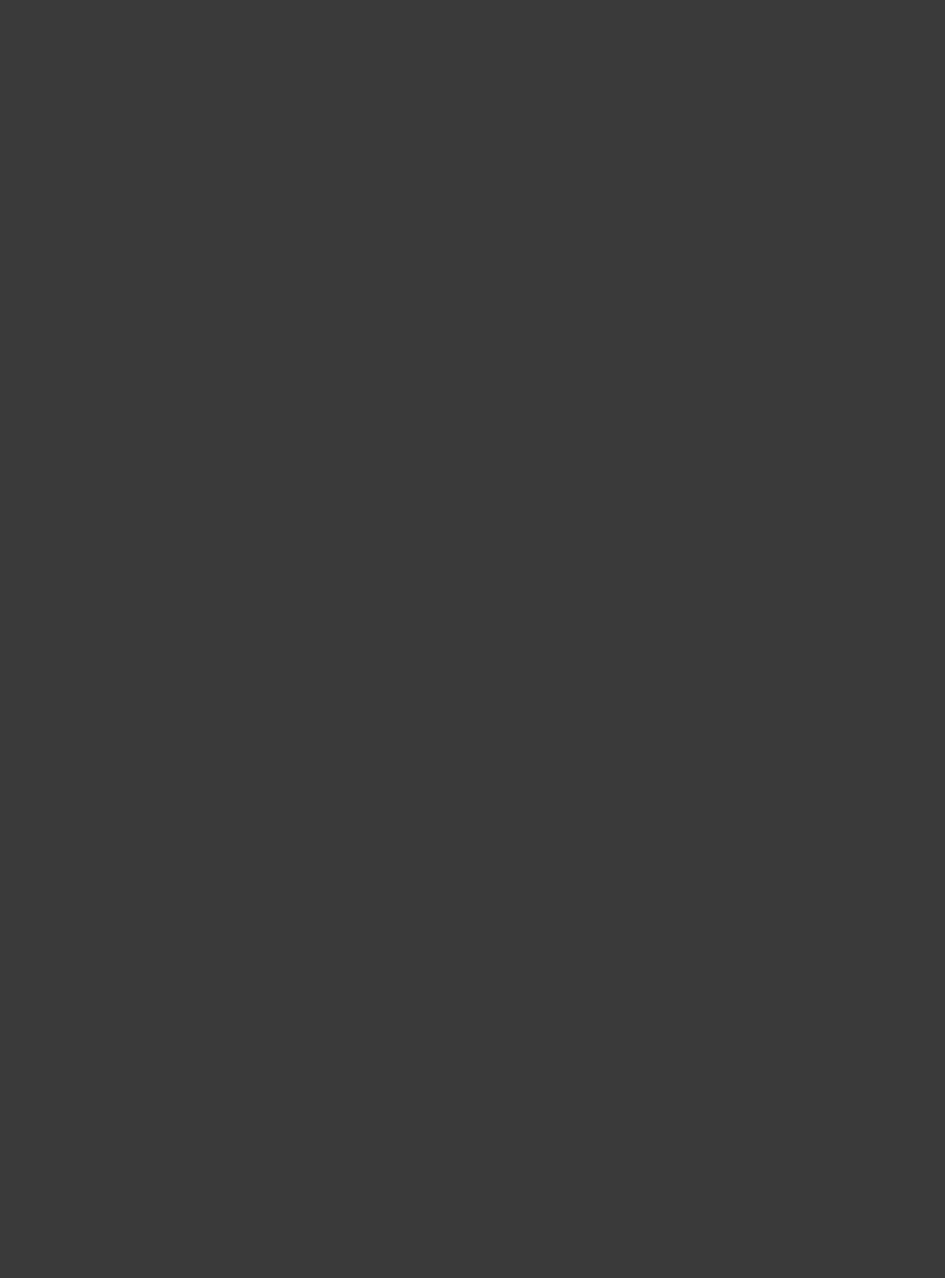
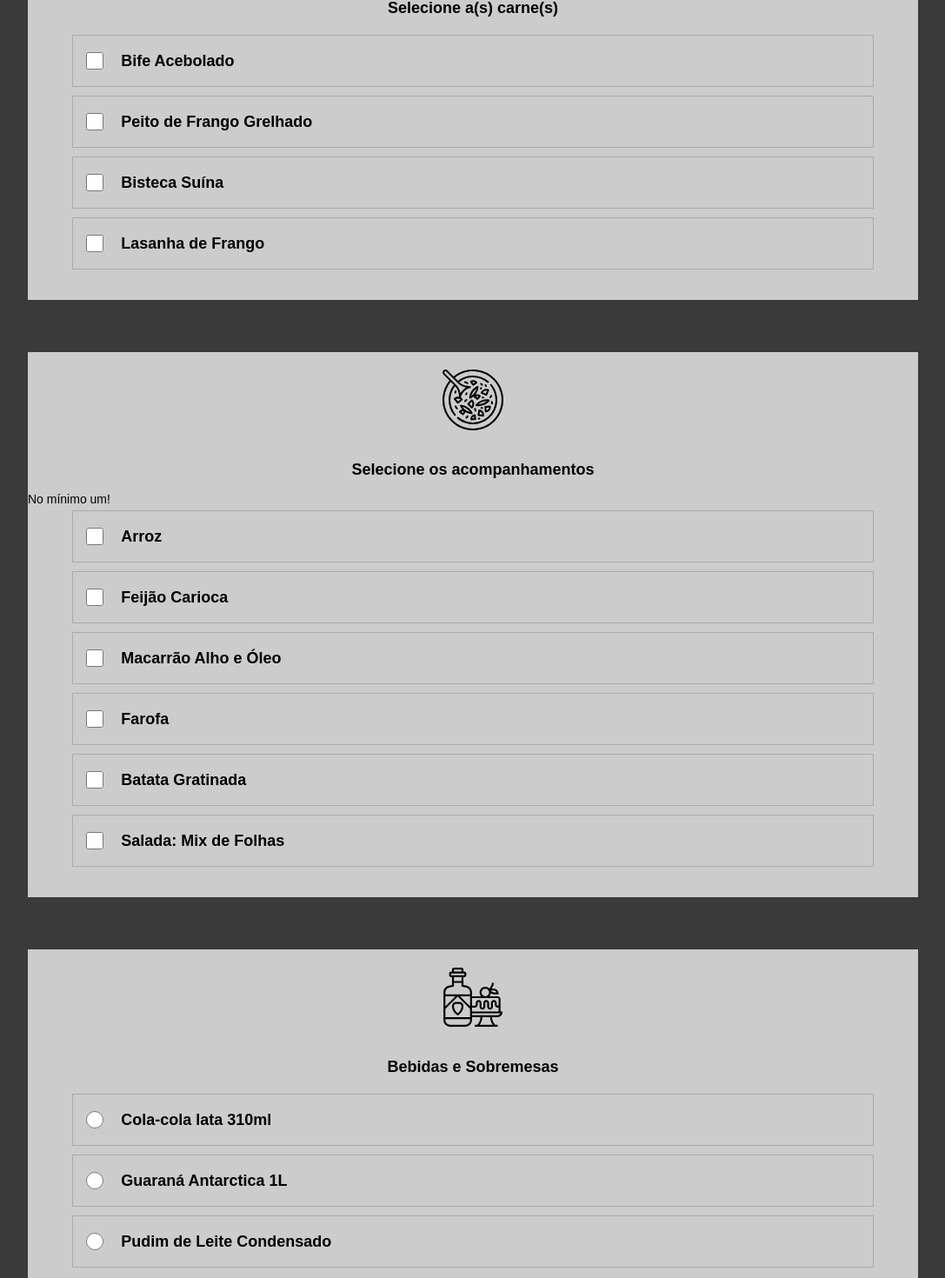
Before and after one commit to paulohlips/donavania, a React (Create React App) app: page /menu in a window 1280 px wide. Shown: the part 816-2286 px from the top of the page at 87% size, without its empty margins (96-1183 px from the left). Before the commit the page ends 800 px from the top, so only its background shows below. Built offline with nearby package versions, Linux system fonts and the light colour scheme.

Commit message:
feat/ menu

```diff
--- a/src/pages/Menu/index.js
+++ b/src/pages/Menu/index.js
@@ -1,8 +1,22 @@
-import React, { Component } from 'react';
+import React, { Component } from "react";
 
-import { Container, Card, Icon, Text, Input, Content, Box } from './styles';
+import {
+  Container,
+  Image,
+  Card,
+  Icon,
+  Text,
+  Input,
+  Content,
+  Box,
+} from "./styles";
 
-import marmita from '../../assets/lancheira.png';
+import marmita from "../../assets/chicken.svg";
+import background from "../../assets/header.png";
+import carnes from "../../assets/meat.svg";
+import prato from "../../assets/fruit.svg";
+import bebidas from "../../assets/wine.svg";
+
 export default class Menu extends Component {
   state = {
     selected: null,
@@ -17,44 +31,187 @@ export default class Menu extends Component {
   render() {
     return (
       <Container>
+        <Image alt="background" src={background} />
+
         <Card>
           <Icon alt="marmita" src={marmita} />
           <Text>Selecione o tamanho da marmita</Text>
           <Box>
             <Input
-                            name="radio"
+              name="marmita"
               type="radio"
               value="pequena"
-                            checked={this.state.color === 'pequena'}
+              checked={this.state.color === "pequena"}
               onChange={this.onRadioChange}
             />
-                        <Content>
-                            Pequena (250ml) R$7,00 - Uma opção de carne
-                        </Content>
+            <Content>Pequena (250ml) R$7,00 - Uma opção de carne</Content>
           </Box>
           <Box>
             <Input
-                            name="radio"
+              name="marmita"
               type="radio"
               value="media"
-                            checked={this.state.color === 'media'}
+              checked={this.state.color === "media"}
               onChange={this.onRadioChange}
             />
-                        <Content>
-                            Média (400ml) R$9,00 - Duas opções de carnes
-                        </Content>
+            <Content>Média (400ml) R$9,00 - Duas opções de carnes</Content>
           </Box>
           <Box>
             <Input
-                            name="radio"
+              name="marmita"
               type="radio"
               value="grande"
-                            checked={this.state.color === 'grande'}
+              checked={this.state.color === "grande"}
               onChange={this.onRadioChange}
             />
-                        <Content>
-                            Grande (750ml) R$11,00 - Duas opções de carnes
-                        </Content>
+            <Content>Grande (750ml) R$11,00 - Duas opções de carnes</Content>
+          </Box>
+        </Card>
+
+        <Card>
+          <Icon alt="carnes" src={carnes} />
+          <Text>Selecione a(s) carne(s)</Text>
+          <Box>
+            <Input
+              name="carne"
+              type="checkbox"
+              value="bife"
+              checked={this.state.color === "bife"}
+              onChange={this.onRadioChange}
+            />
+            <Content>Bife Acebolado</Content>
+          </Box>
+          <Box>
+            <Input
+              name="carne"
+              type="checkbox"
+              value="peito"
+              checked={this.state.color === "peito"}
+              onChange={this.onRadioChange}
+            />
+            <Content>Peito de Frango Grelhado</Content>
+          </Box>
+          <Box>
+            <Input
+              name="carne"
+              type="checkbox"
+              value="bisteca"
+              checked={this.state.color === "bisteca"}
+              onChange={this.onRadioChange}
+            />
+            <Content>Bisteca Suína</Content>
+          </Box>
+          <Box>
+            <Input
+              name="carne"
+              type="checkbox"
+              value="lasanha"
+              checked={this.state.color === "lasanha"}
+              onChange={this.onRadioChange}
+            />
+            <Content>Lasanha de Frango</Content>
+          </Box>
+        </Card>
+
+        <Card>
+          <Icon alt="prato" src={prato} />
+
+          <Text>Selecione os acompanhamentos</Text>
+          <p>No mínimo um!</p>
+          <Box>
+            <Input
+              name="arroz"
+              type="checkbox"
+              value="arroz"
+              /*  checked={this.state.color === "arroz"} */
+              onChange={this.onRadioChange}
+            />
+            <Content>Arroz</Content>
+          </Box>
+          <Box>
+            <Input
+              name="feijão"
+              type="checkbox"
+              value="feijão"
+              /* checked={this.state.color === "feijão"} */
+              onChange={this.onRadioChange}
+            />
+            <Content>Feijão Carioca</Content>
+          </Box>
+          <Box>
+            <Input
+              name="macarrao"
+              type="checkbox"
+              value="macarrao"
+              /* checked={this.state.color === "macarrao"} */
+              onChange={this.onRadioChange}
+            />
+            <Content>Macarrão Alho e Óleo</Content>
+          </Box>
+          <Box>
+            <Input
+              name="farofa"
+              type="checkbox"
+              value="farofa"
+              /*  checked={this.state.color === "farofa"} */
+              onChange={this.onRadioChange}
+            />
+            <Content>Farofa</Content>
+          </Box>
+          <Box>
+            <Input
+              name="batata"
+              type="checkbox"
+              value="batata"
+              checked={this.state.color === "batata"}
+              onChange={this.onRadioChange}
+            />
+            <Content>Batata Gratinada</Content>
+          </Box>
+          <Box>
+            <Input
+              name="salada"
+              type="checkbox"
+              value="salada"
+              /*  checked={this.state.color === "salada"} */
+              onChange={this.onRadioChange}
+            />
+            <Content>Salada: Mix de Folhas</Content>
+          </Box>
+        </Card>
+
+        <Card>
+          <Icon alt="bebidas" src={bebidas} />
+          <Text>Bebidas e Sobremesas</Text>
+          <Box>
+            <Input
+              name="marmita"
+              type="radio"
+              value="pequena"
+              /* checked={this.state.color === "pequena"} */
+              onChange={this.onRadioChange}
+            />
+            <Content>Cola-cola lata 310ml</Content>
+          </Box>
+          <Box>
+            <Input
+              name="marmita"
+              type="radio"
+              value="media"
+              /*  checked={this.state.color === "media"} */
+              onChange={this.onRadioChange}
+            />
+            <Content>Guaraná Antarctica 1L</Content>
+          </Box>
+          <Box>
+            <Input
+              name="marmita"
+              type="radio"
+              value="grande"
+              /* checked={this.state.color === "grande"} */
+              onChange={this.onRadioChange}
+            />
+            <Content>Pudim de Leite Condensado</Content>
           </Box>
         </Card>
       </Container>
--- a/src/pages/Menu/styles.js
+++ b/src/pages/Menu/styles.js
@@ -1,9 +1,14 @@
-import styled from 'styled-components';
+import styled from "styled-components";
 
 export const Container = styled.div`
   display: flex;
   flex-direction: column;
   align-self: center;
+`;
+
+export const Image = styled.img`
+  max-width: 100%;
+  height: auto;
 `;
 export const Card = styled.form`
   display: flex;
```
Lines whose indentation alone changed are shown as unchanged.
